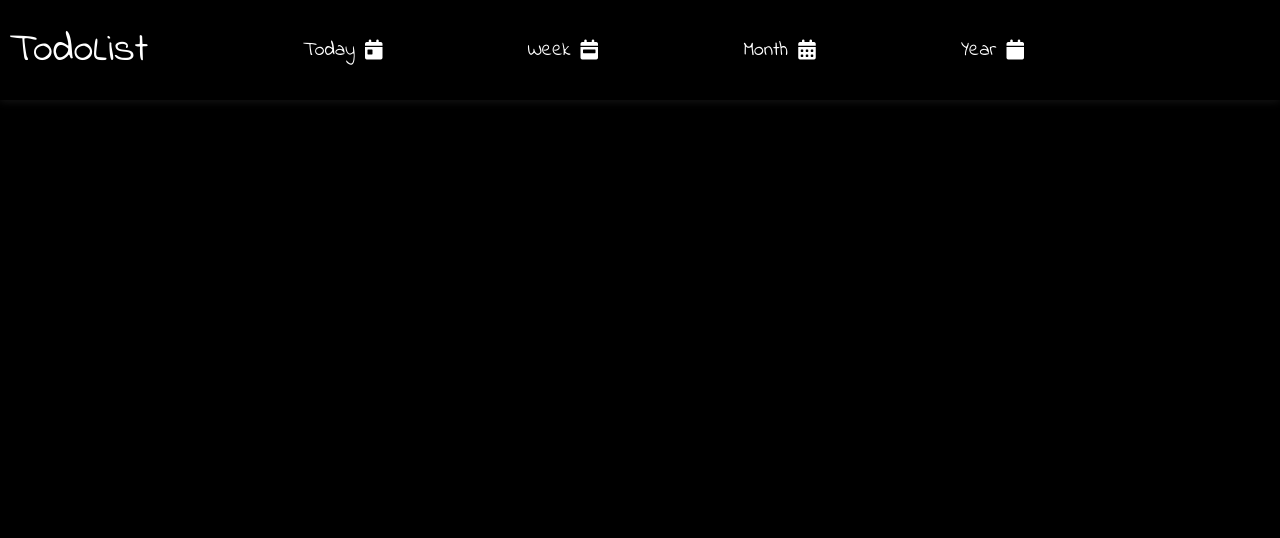
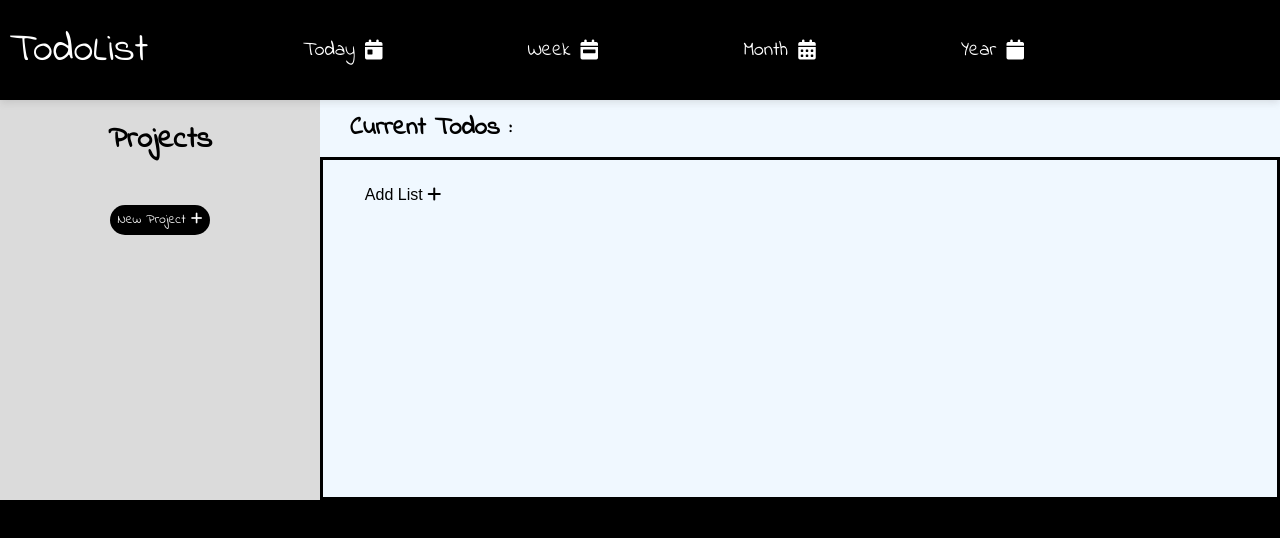
Before and after one commit to rabtennamgyal/TOP-Project-TodoList, a website built with webpack: page dist/index.html in a window 1280 px wide. Built offline with Linux system fonts and the light colour scheme.

Commit message:
created main content page

```diff
--- /dev/null
+++ b/src/Modules/UI.js
@@ -0,0 +1,29 @@
+// This is for opening & closing the mobile menu
+const btn = document.querySelector('.hamburger')
+
+btn.addEventListener('click', () => {
+    const menu = document.querySelector('.mobileMenu')
+    const burger = document.querySelector('.burger')
+
+    if (burger.classList.contains('open')) {
+        burger.classList.remove('open')
+        menu.classList.add('fadeOut')
+        menu.classList.remove('fadeIn')
+    } else {
+        burger.classList.add('open')
+        menu.classList.add('fadeIn')
+        menu.classList.remove('fadeOut')
+    }
+})
+// 🎈
+
+// This is for opening & closing the input form
+const addList = document.getElementById('addList')
+
+addList.addEventListener('click', () => {
+    const inputForm = document.querySelector('.inputForm')
+    inputForm.style.display = 'grid'
+    addList.style.display = 'none'
+})
+
+// 🎈
--- a/src/index.js
+++ b/src/index.js
@@ -1,21 +1,5 @@
+// Sass files 🔮
 import'./sass/main.scss'
 
-const btn = document.querySelector('.hamburger')
-
-
-btn.addEventListener('click', () => {
-    const menu = document.querySelector('.mobileMenu')
-    const burger = document.querySelector('.burger')
-
-    if (burger.classList.contains('open')) {
-        burger.classList.remove('open')
-        menu.classList.add('fadeOut')
-        menu.classList.remove('fadeIn')
-        //menu.style.animation = 'fadeOut 0.7s ease-in-out .1s forwards'
-    } else {
-        burger.classList.add('open')
-        menu.classList.add('fadeIn')
-        menu.classList.remove('fadeOut')
-        //menu.style.animation = 'fadeIn 0.7s ease-in-out .2s forwards'
-    }
-})
+// UI handles all the DOM manipulation 📟
+import UI from './Modules/UI'
--- /dev/null
+++ b/src/sass/components/mainContent.scss
@@ -0,0 +1,89 @@
+main {
+    display: grid;
+    grid-template-columns: 1fr 3fr;
+    min-height: 40rem;
+    max-height: auto;
+
+    .sideBar {
+        background: #dbdbdb;
+        display: grid;
+        grid-template-rows: .5fr 2fr;
+
+        .divOne {
+            display: grid;
+            place-items: center;
+
+            h1 {
+                color: #000;
+                font-size: 3rem;
+            }
+        }
+
+        .divTwo {
+            display: grid;
+            grid-template-rows: 1fr 3fr;
+
+            .divTwoOne {
+                display: grid;
+                place-items: center;
+
+                button {
+                    cursor: pointer;
+                    height: 3rem;
+                    width: 10rem;
+                    border: none;
+                    border-radius: 5rem;
+                    font-family: Indie Flower, sans-serif;
+                    background: #000;
+                    color: #fff;
+
+                    &:hover {
+                        transform: scale(1.1);
+                        transition: 0.7s;
+                        background: #46ff46;
+                        color: #000;
+                    }
+                }
+            }
+        }
+    }
+
+    .content {
+        background: #f0f8ff;
+        display: grid;
+        grid-template-rows: .5fr 3fr;
+
+        .divOne {
+
+            h1 {
+                color: #000;
+                font-size: 2.5rem;
+                margin: 1rem 3rem;
+            }
+        }
+
+        .divTwo {
+            border: solid #000;
+
+            #addList {
+                margin: 2rem 3rem;
+                height: 3rem;
+                width: 10rem;
+                border: none;
+                border-radius: 5rem;
+                background: none;
+                font-size: 1.6rem;
+                cursor: pointer;
+
+                &:hover {
+                    font-size: 1.8rem;
+                    transition: 0.7s ease-in-out;
+                }
+            }
+
+            .inputForm {
+                display: none;
+            }
+        }
+    }
+}
--- a/src/sass/components/navbar.scss
+++ b/src/sass/components/navbar.scss
@@ -21,7 +21,6 @@
             :first-child {
                 margin: 0 1rem;
                 font-size: 4rem;
-                font-family: Indie Flower, monospace, sans-serif;
             }
 
             .listContent {
@@ -48,6 +47,7 @@
     }
 
     .hamburger {
+        cursor: pointer;
         width: 20%;
         justify-content: flex-end;
         align-items: center;
@@ -108,7 +108,6 @@
                 cursor: pointer;
                 list-style: none;
                 font-size: 2rem;
-                font-family: Indie Flower, monospace, sans-serif;
             }
 
             i {
--- a/src/sass/global/_global.scss
+++ b/src/sass/global/_global.scss
@@ -13,4 +13,5 @@ html, body {
     box-sizing: border-box;
     background: #000000;
     color: #fff;
+    font-family: Indie Flower, cursive, sans-serif;
 }
--- a/src/sass/main.scss
+++ b/src/sass/main.scss
@@ -4,3 +4,4 @@
 
 // Component Sass Files
 @import '../sass/components/navbar.scss';
+@import '../sass/components/mainContent.scss';
```
Also changed, not shown: dist/index.html, dist/main.js.
